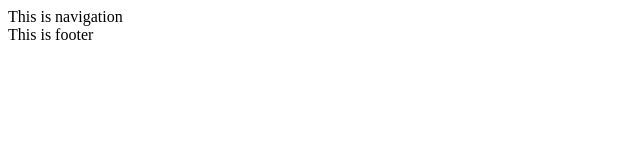
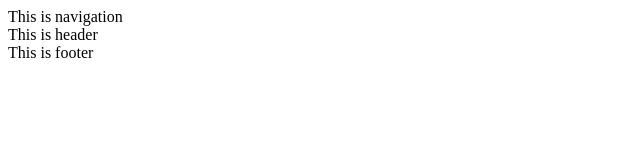
Before and after one commit to szczekar/git-demo, a plain HTML site: page web/index.html in a window 1280 px wide. Shown: the whole page, without its empty margins (0-640 px from the left). Drawn offline with Linux system fonts and the light colour scheme.

Commit message:
Added header text to index.html file

```diff
--- a/web/index.html
+++ b/web/index.html
@@ -6,7 +6,7 @@
    </head>
    <body>
       <nav>This is navigation</nav>
-      <header></header>
+      <header>This is header</header>
       <main></main>
    <footer>This is footer</footer>
  </body>
```
